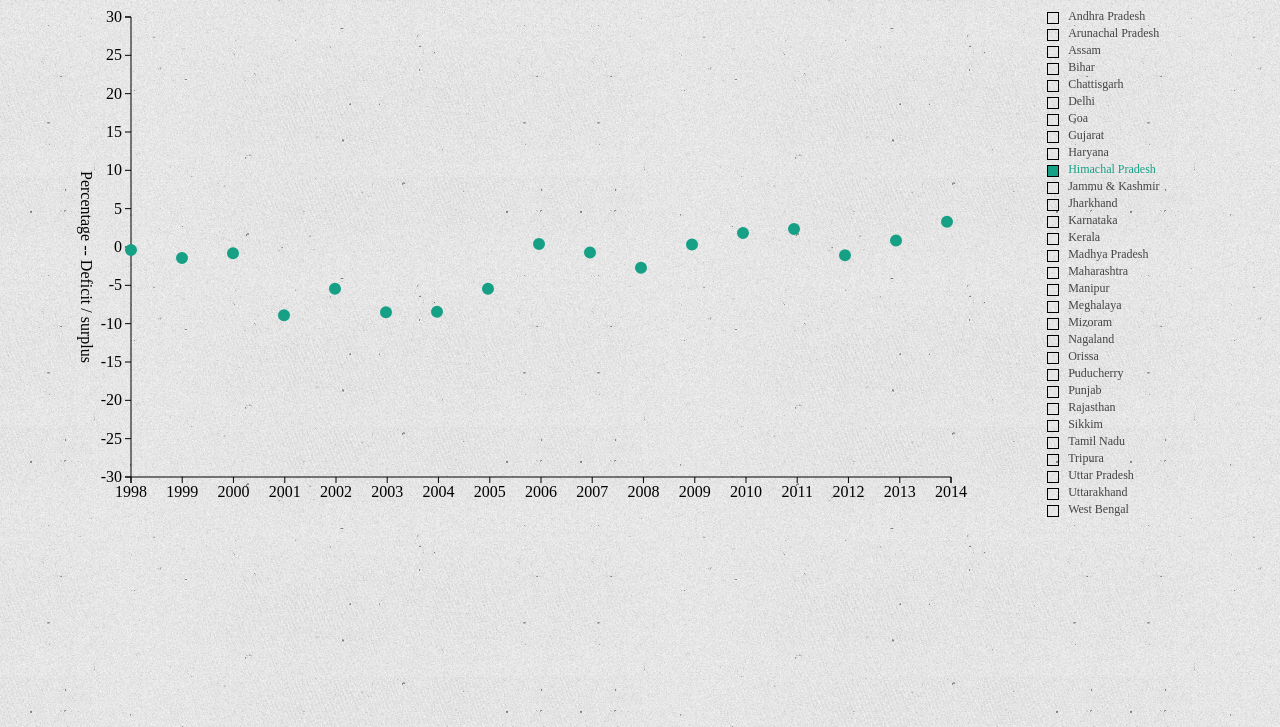
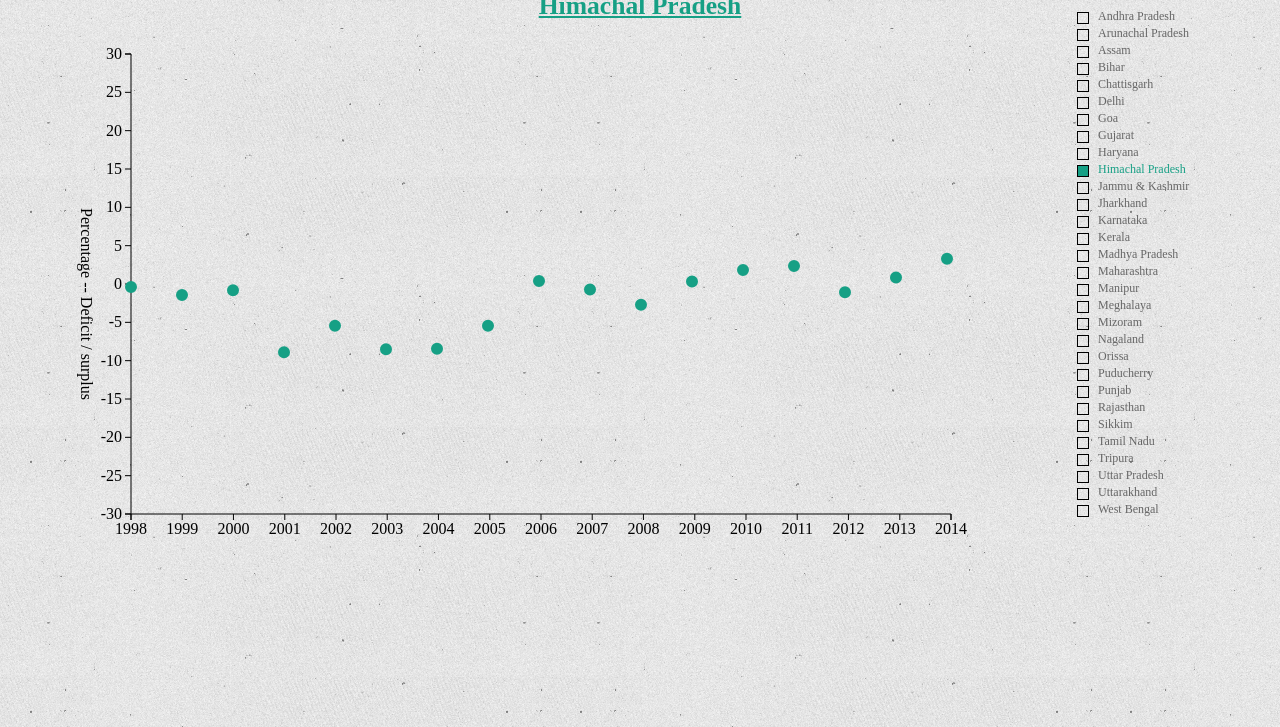
Before and after one commit to sumitkant/d3-handson, a website: page app/index.html in a window 1280 px wide. Shown: the part 73-800 px from the top of the page. Drawn offline with Linux system fonts and the light colour scheme.

Commit message:
feat(): enhanced interactions

```diff
--- a/app/css/intui.css
+++ b/app/css/intui.css
@@ -4,8 +4,8 @@ body {
 	color: #444;
 	text-align: center;
 }
-h1{
-}
+
+h1 {}
 
 #container {
 	width: 90%;
@@ -39,8 +39,11 @@ path {
 }
 
 #key {
+	position: absolute;
 	float: right;
 	width: 15%;
+	top: 80px;
+	right: 20px;
 }
 
 #back {
@@ -50,11 +53,12 @@ path {
 	left: 50%;
 	transform: translateX(-50%);
 }
-#tooltip{
+
+#tooltip {
 	display: none;
 	width: 100px;
 	height: 30px;
-	background: rgba(0,0,0,0.3);
+	background: rgba(0, 0, 0, 0.3);
 	color: white;
 }
 
@@ -63,13 +67,23 @@ path {
 	font-size: 0.75em;
 	text-align: left;
 	cursor: pointer;
+	color: #666;
+	transition: all 0.2s ease;
 }
-.key_line.active{
+
+.key_line:hover {
+	color: #444;
+	transform: scale(1.1);
+}
+
+.key_line.active {
 	color: #16A085;
 }
-.key_line.active .key_square{
+
+.key_line.active .key_square {
 	background: #16A085;
 }
+
 .key_square {
 	height: 10px;
 	width: 10px;
--- a/app/index.html
+++ b/app/index.html
@@ -9,7 +9,7 @@
 </head>
 
 <body>
-	<h1>Revenue Deficit as Percentage of GSDP(1997-98 to 2013-2014)</h1>
+	<h1>Revenue Deficit as Percentage of GSDP(1997-98 to 2013-2014) of<br><span id="stateName"></span></h1>
 	<div id="container">
 		<div id="visualization"></div>
 		<div id="key"></div>
--- a/app/js/intui.js
+++ b/app/js/intui.js
@@ -64,6 +64,13 @@
 			.style('background', 'white')
 			.style('opacity', 0),
 
+
+			stateName = d3.select('#stateName')
+			.style('padding', '5px 10px')
+			.style('text-decoration', "underline")
+			.style("font-size", "0.8em")
+			.style("color", "#16A085"),
+
 			timeDomain = [new Date(1998, 0), new Date(2014, 0)],
 
 			time_scale = d3.time.scale()
@@ -126,15 +133,17 @@
 
 			line = d3.svg.line()
 			//CLICK EVENT LISTENER ON KEYS
-		var getRandomInt = function(min, max) {
+		var getRandomInt = function (min, max) {
 			return Math.round(Math.random() * (max - min + 1)) + min;
 		}(0, _STATES_.length);
 
 		var plotCircles = function (data) {
-			var _this;
-			if (this) {
+			var _this, dataId;
+			if (this) { // check where the circle is ther  or not
 				_this = this;
-				data = _STATE_DEFICIT_[d3.select(_this).attr("data-id")];
+				dataId = d3.select(_this).attr("data-id");
+				data = _STATE_DEFICIT_[dataId];
+				stateName.html(_STATES_[dataId])
 				if (_this.parentElement.childNodes) {
 					var KEY_NODES = _this.parentElement.childNodes;
 					for (var i = 0; i < KEY_NODES.length; i++) {
@@ -147,9 +156,12 @@
 					return;
 				}
 			} else {
+				// to plot a random data on reload
 				data = _STATE_DEFICIT_[getRandomInt];
+				// makes the STATE for whic the graph is plotted active
 				var selection = d3.selectAll(".key_line")[0][getRandomInt];
 				selection.className = "key_line active";
+				stateName.html(_STATES_[getRandomInt]);
 			}
 
 			var y_scale = d3.scale.linear()
@@ -167,7 +179,7 @@
 
 					tooltip.transition()
 						.style("opacity", 0.9)
-					tooltip.html(d)
+					tooltip.html(d + "%")
 						.style("left", (d3.event.pageX) + "px")
 						.style("top", (d3.event.pageY - 30) + "px")
 
@@ -203,8 +215,20 @@
 				.style("stroke-width", 2)
 
 
+			var line = d3.svg.line()
+				.x(function (d, i) {
+					return i * 55;
+				})
+				.y(function (d) {
+					return y_scale(d);
+				})
+				.interpolate("basis");
 
+			g_curve.append("path")
+				.attr("d", line(data));
 		};
+
+
 
 		// adding event listener
 		key_items.on("click", plotCircles);
```
